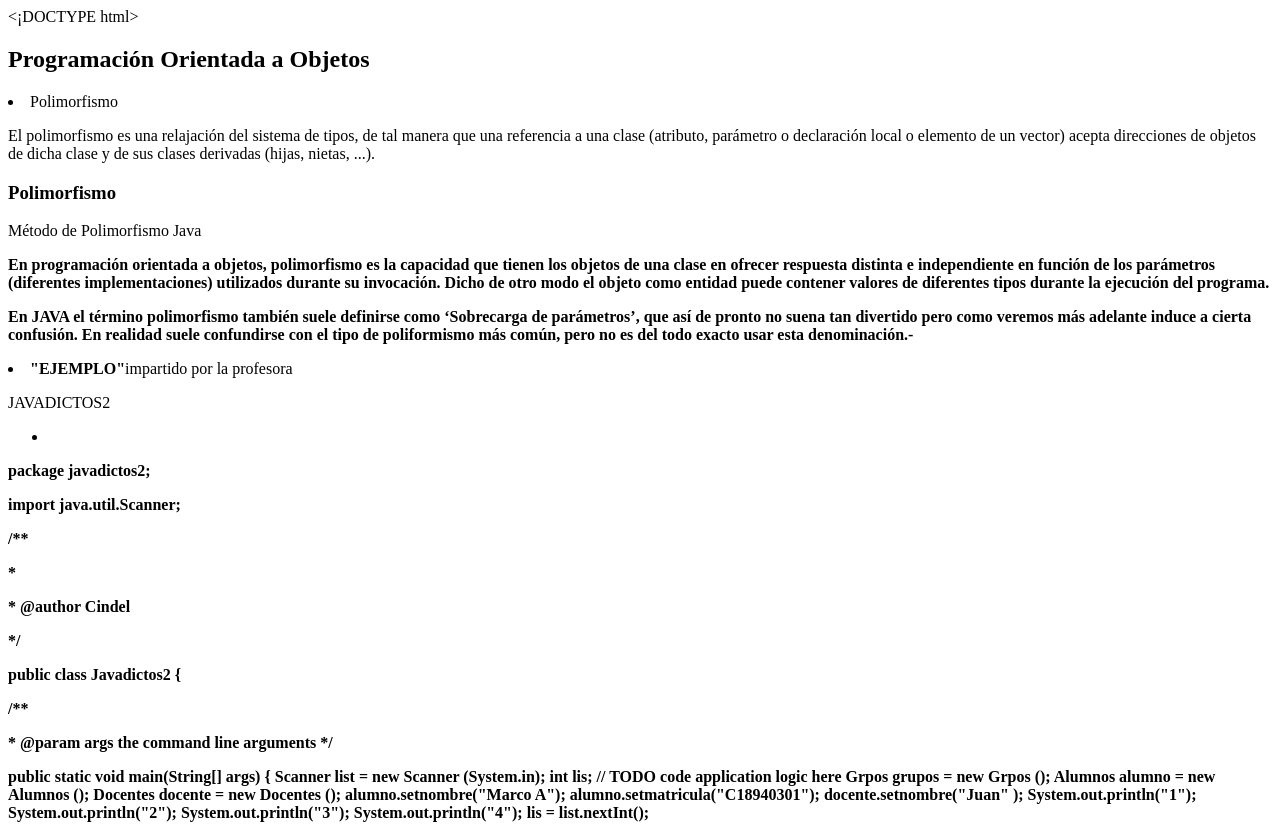
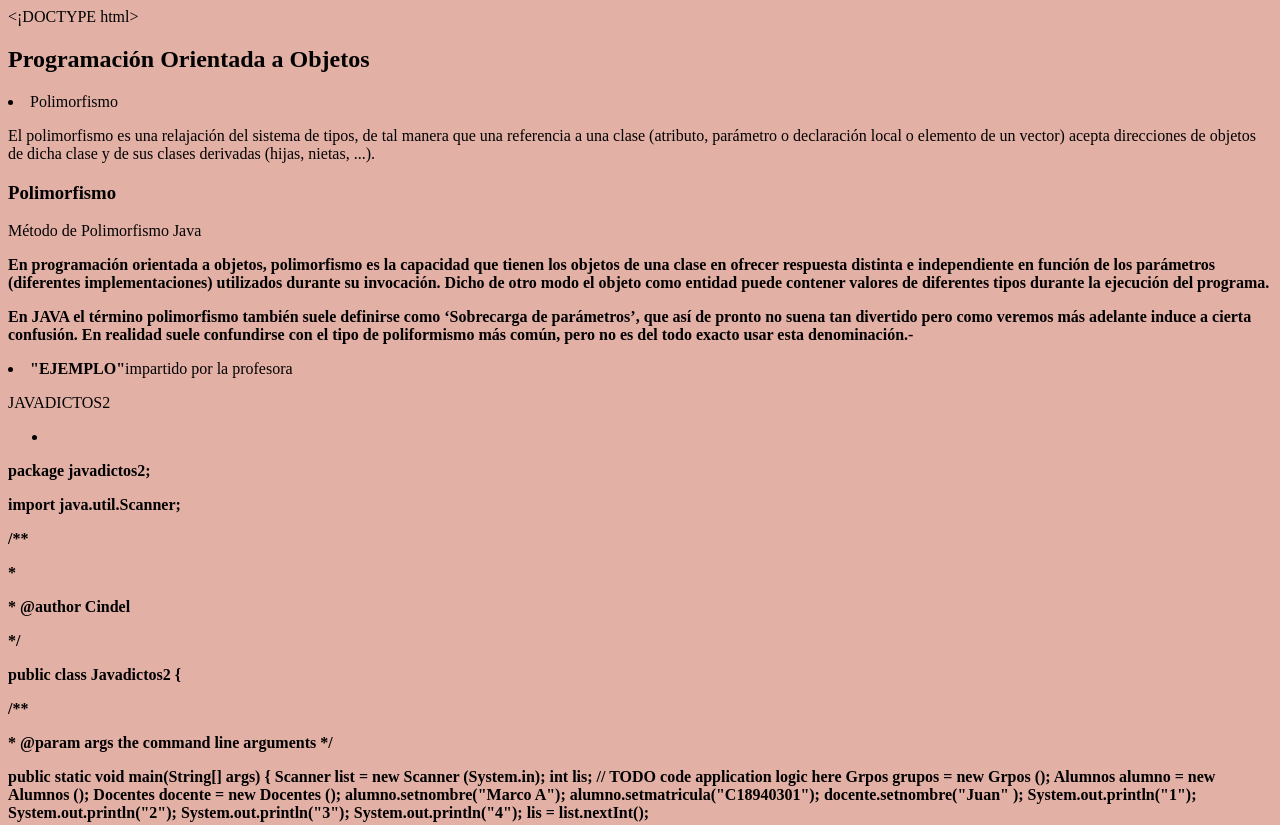
Before and after one commit to Cindel21/CiPag, a plain HTML site: page index.html in a window 1280 px wide. Shown: the top 825 px of the page. Drawn offline with Linux system fonts and the light colour scheme.

Commit message:
Update index.html

```diff
--- a/index.html
+++ b/index.html
@@ -1,5 +1,6 @@
 <¡DOCTYPE html>
         <html lang="es">
+                <body bgcolor="#E3B0A5">
 <head>
 
         <title>CINDEL GARCIA CRISANTO, POO</title>
@@ -152,5 +153,5 @@
             </section>
         </div>
     </body>
-
+</body>
 </html>
```
